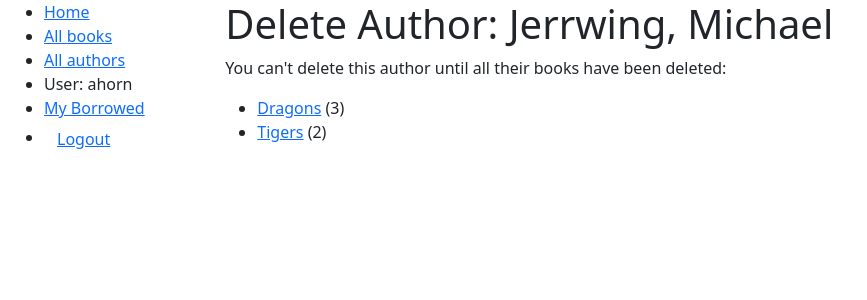
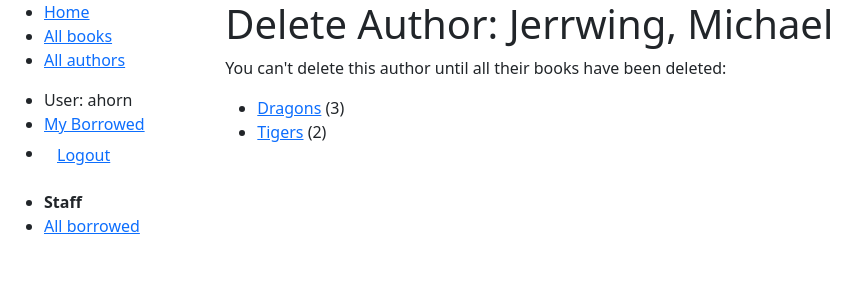
Before and after one commit to ahorner54/csci313-assignment-4-Andrew-Horner, a Django app: page /catalog/author/1/delete/ in a window 1280 px wide. Shown: the top 300 px of the page, without its empty margins (0-867 px from the left). Run offline with Django 5.2, Linux system fonts and the light colour scheme; a user stored in the database is signed in; data comes from the database, SQL or seed files in the repository.

Commit message:
Added all-borrowed link for staff members in base_generic.html

```diff
--- a/locallibrary/catalog/templates/base_generic.html
+++ b/locallibrary/catalog/templates/base_generic.html
@@ -25,6 +25,8 @@
             <li><a href="{% url 'index' %}">Home</a></li>
             <li><a href="{% url 'books'%}">All books</a></li>
             <li><a href="{% url 'authors' %}">All authors</a></li>
+          </ul>
+          <ul>
             {% if user.is_authenticated %}
             <li>User: {{ user.get_username }}</li>
             <li><a href="{% url 'my-borrowed' %}">My Borrowed</a></li>
@@ -38,6 +40,15 @@
             <li><a href="{% url 'login' %}?next={{ request.path }}">Login</a></li>
           {% endif %}
           </ul>
+
+          <ul>
+            {% if user.is_staff %}
+            <li><strong>Staff</strong></li>
+            <li><a href="{% url 'all-borrowed' %}">All borrowed</a></li>
+            {% endif %}
+          </ul>
+
+
           {% endblock %}
         </div>
         <div class="col-sm-10">{% block content %}{% endblock %}{% block pagination %}
```
